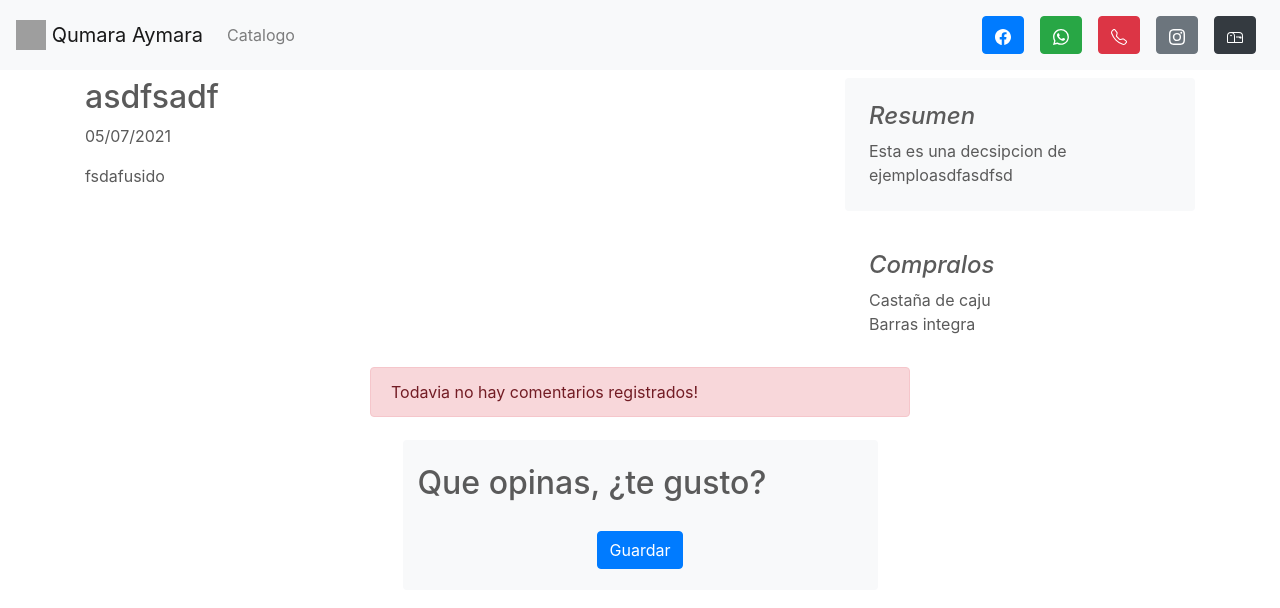
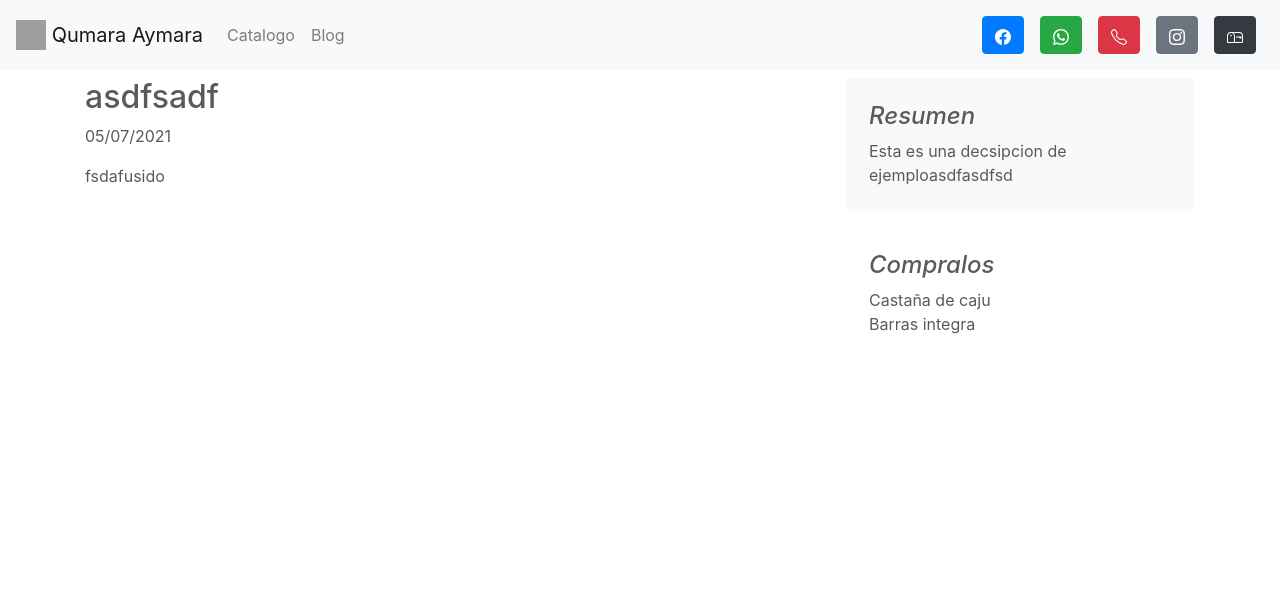
Before and after one commit to enzostefani507/qumara-aymara, a Django app: page /post/2 in a window 1280 px wide. Shown: the top 608 px of the page. Run offline with Django 3.2, Linux system fonts and the light colour scheme; data comes from the database, SQL or seed files in the repository; some libraries are stand-ins or nearby versions; grey boxes are pictures that could not be loaded.

Commit message:
blog creado

```diff
--- a/blog/forms.py
+++ b/blog/forms.py
@@ -1,6 +1,9 @@
 from django import forms
+from .models import Comentario
 
 class ComentarioForm(forms.Form):
+    class Meta:
+        model = Comentario
     nombre = forms.CharField()
     mensaje = forms.CharField(
         widget = forms.Textarea(
--- a/blog/urls.py
+++ b/blog/urls.py
@@ -4,5 +4,5 @@
 
 urlpatterns = [
     path('', PostList.as_view(), name='posts'),
-    path('/<int:pk>', PostDetail.as_view(),name='post_class')
+    path('/<int:pk>', PostDetail.as_view(),name='detalle_post')
 ]
--- a/blog/views.py
+++ b/blog/views.py
@@ -1,6 +1,5 @@
 from django.views.generic import ListView, DetailView
-from .models import Post, Comentario
-from .forms import ComentarioForm
+from .models import Post
 
 class PostList(ListView):
     model = Post
@@ -17,13 +16,3 @@
     template_name = 'post/detalle.html'
     model = Post
     context_object_name = 'post'
-    form_class = ComentarioForm
-
-    def post(self):
-        self.object = self.get_object()
-        form = self.get_form()
-        self.success_url = '/post/%d' % self.object.id
-        if form.is_valid():
-            return self.form_valid(form)
-        else:
-            return self.form_invalid(form)
--- a/templates/base/nav.html
+++ b/templates/base/nav.html
@@ -12,6 +12,9 @@
         <li class="nav-item">
           <a class="nav-link" href="{% url 'catalogo' %}">Catalogo</a>
         </li>
+        <li>
+          <a class="nav-link" href="{% url 'posts' %}">Blog</a>
+        </li>
       </ul>
       {% include "base/redes.html" %}
     </div>
--- a/templates/post/detalle.html
+++ b/templates/post/detalle.html
@@ -3,7 +3,7 @@
 {% block content %}
 <div class="container" style="margin-top: 30px;">
     <div class="row">
-        <div class="col-md-8 blog-main">
+        <div class="col-md-8 blog-main" >
             <div class="blog-post">
                 <h2 class="blog-post-title">{{ post.titulo }}</h2>
                 <p class="blog-post-meta">{{ post.fecha_creacion }}</p>
@@ -27,35 +27,5 @@
             </div>
         </aside>
     </div>
-    <div class="row abs-center ">
-        <div class="col-lg-6 ">
-            {% if post.comentarios.all  %}
-
-                {% for comentario in post.comentarios.all %}
-                    <div class="blog-post">
-                        <h3 class="pb-3 mb-4 border-bottom">
-                            {{ comentario.nombre }}
-                        </h3>
-                        <p> {{comentario.mensaje }}</p>
-                    </div>
-                {% endfor %}
-            {% else %}
-                <div class="alert alert-danger" role="alert">
-                    Todavia no hay comentarios registrados!
-                </div>
-            {% endif %}
-        </div>
-    </div>
-    <div class="row abs-center ">
-        <div class="col-lg-5 bg-light rounded ">
-            <br>
-            <h2>Que opinas, ¿te gusto?</h2>
-            <form method = "POST" action = "" enctype="multipart/form-data">
-                {% csrf_token %}
-                {{ form|crispy }}
-                <div class="abs-center"><button type="submit" class=" btn btn-primary">Guardar</button></div>
-            </form>
-        </div>
-    </div>
 </div>
 {% endblock %}
```
Also changed, not shown: templates/post/post_list.html (+4 -3 lines).
